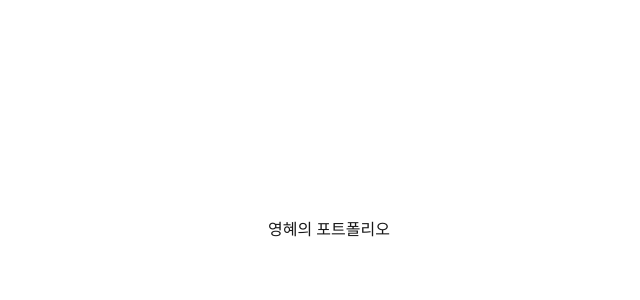
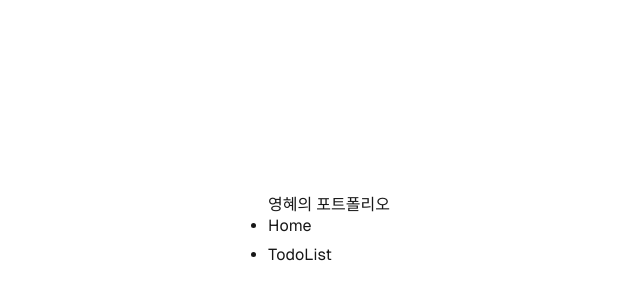
Before and after one commit to kwonyounghye/nextjs, a Next.js app: page / in a window 1280 px wide. Shown: the part 172-472 px from the top of the page, without its empty margins (311-951 px from the left). Built offline with nearby package versions, Linux system fonts and the light colour scheme.

Commit message:
Design: add navigation menu

```diff
--- a/src/app/page.tsx
+++ b/src/app/page.tsx
@@ -5,7 +5,13 @@ export default function Home() {
   return (
     <div className={styles.page}>
       <main className={styles.main}>
-        <nav>영혜의 포트폴리오</nav>
+        <nav>영혜의 포트폴리오
+        <ul>
+    <li><a href="#">Home</a></li>
+    <li><a href="#">TodoList</a></li>
+  </ul>
+        </nav>
+
       </main>
       <footer className={styles.footer}>
 
```
